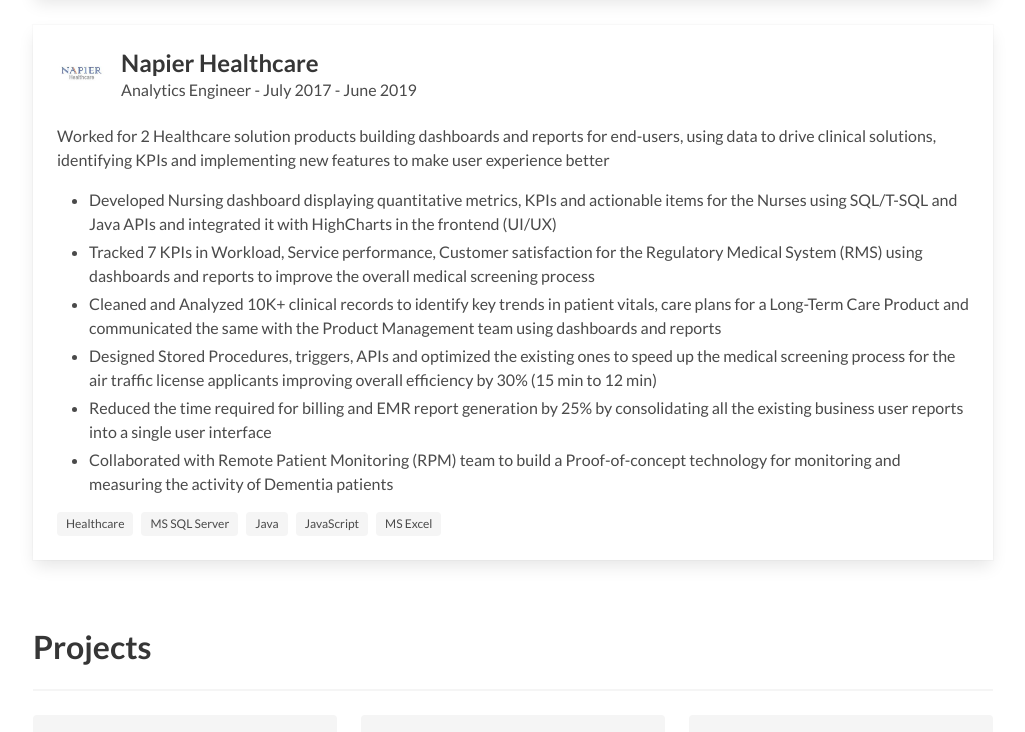
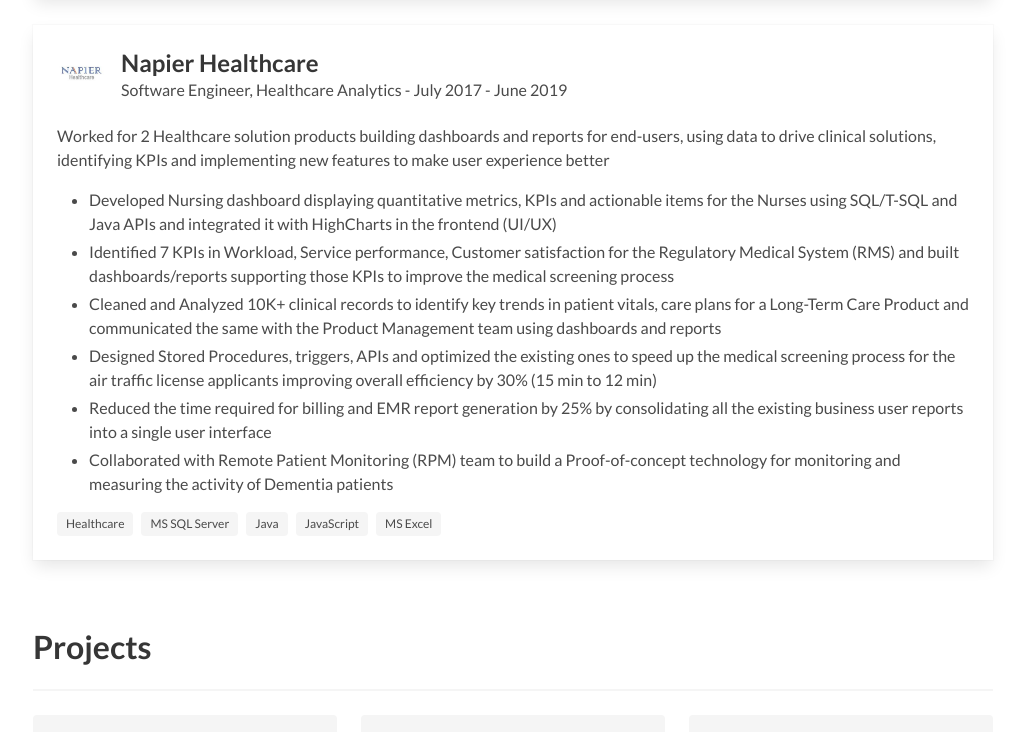
Before and after one commit to ashu1001/ashu1001.github.io, a plain HTML site: page index.html in a window 1280 px wide. Shown: the part 1244-1976 px from the top of the page, without its empty margins (127-1152 px from the left). Drawn offline with Linux system fonts and the light colour scheme.

Commit message:
Update index.html

```diff
--- a/index.html
+++ b/index.html
@@ -130,7 +130,7 @@
             </div>
             <div class="media-content">
               <p class="title is-4">Napier Healthcare</p>
-              <p class="subtitle is-6">Analytics Engineer - <time datetime="2017-7">July 2017</time> - <time
+              <p class="subtitle is-6">Software Engineer, Healthcare Analytics - <time datetime="2017-7">July 2017</time> - <time
                   datetime="2019-6">June 2019</time></p>
             </div>
           </div>
@@ -141,8 +141,8 @@
             <ul>
               <li>Developed Nursing dashboard displaying quantitative metrics, KPIs and actionable items for
                 the Nurses using SQL/T-SQL and Java APIs and integrated it with HighCharts in the frontend (UI/UX)</li>
-              <li>Tracked 7 KPIs in Workload, Service performance, Customer satisfaction for the Regulatory Medical System (RMS)
-                using dashboards and reports to improve the overall medical screening process</li>
+              <li>Identified 7 KPIs in Workload, Service performance, Customer satisfaction for the Regulatory Medical System (RMS)
+                and built dashboards/reports supporting those KPIs to improve the medical screening process</li>
               <li>Cleaned and Analyzed 10K+ clinical records to identify key trends in patient vitals, care plans
                 for a Long-Term Care Product and communicated the same with the Product Management team using dashboards and reports</li>
               <li>Designed Stored Procedures, triggers, APIs and optimized the existing ones to speed up the medical screening process for
```
